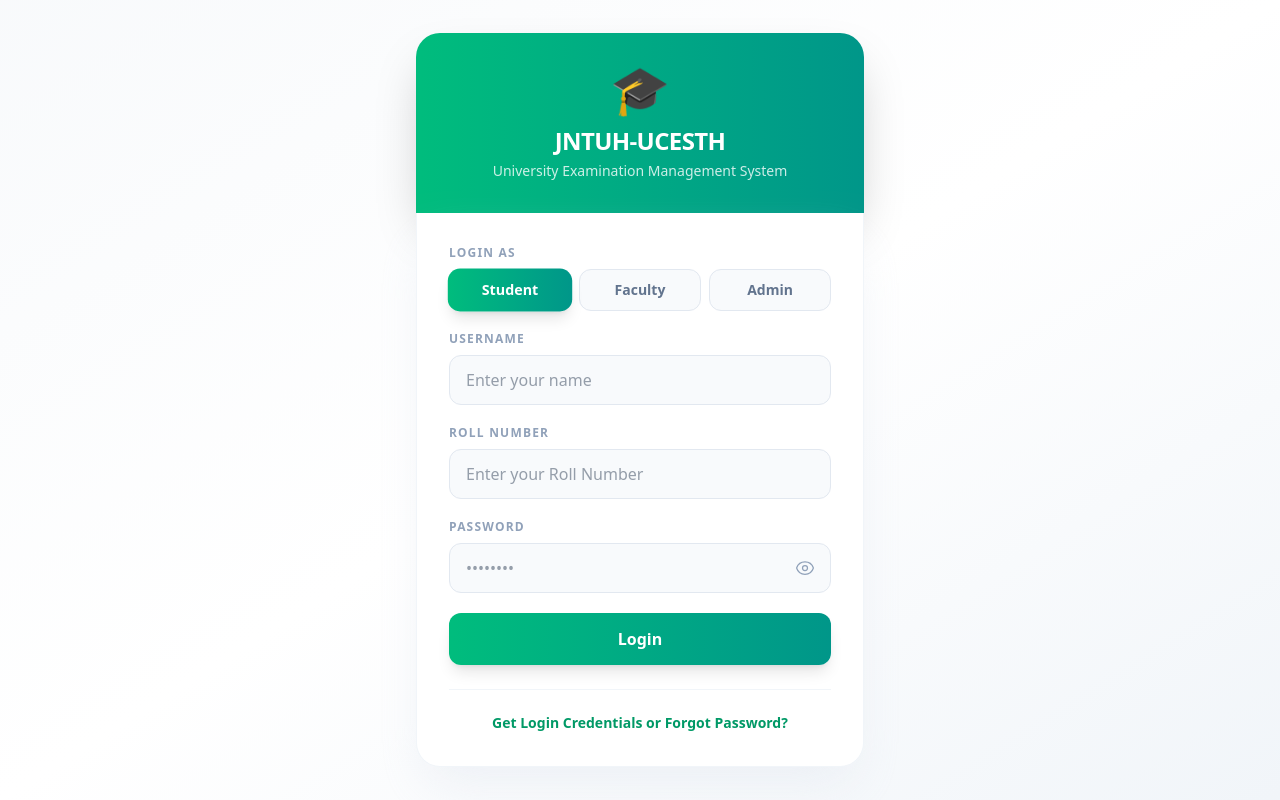
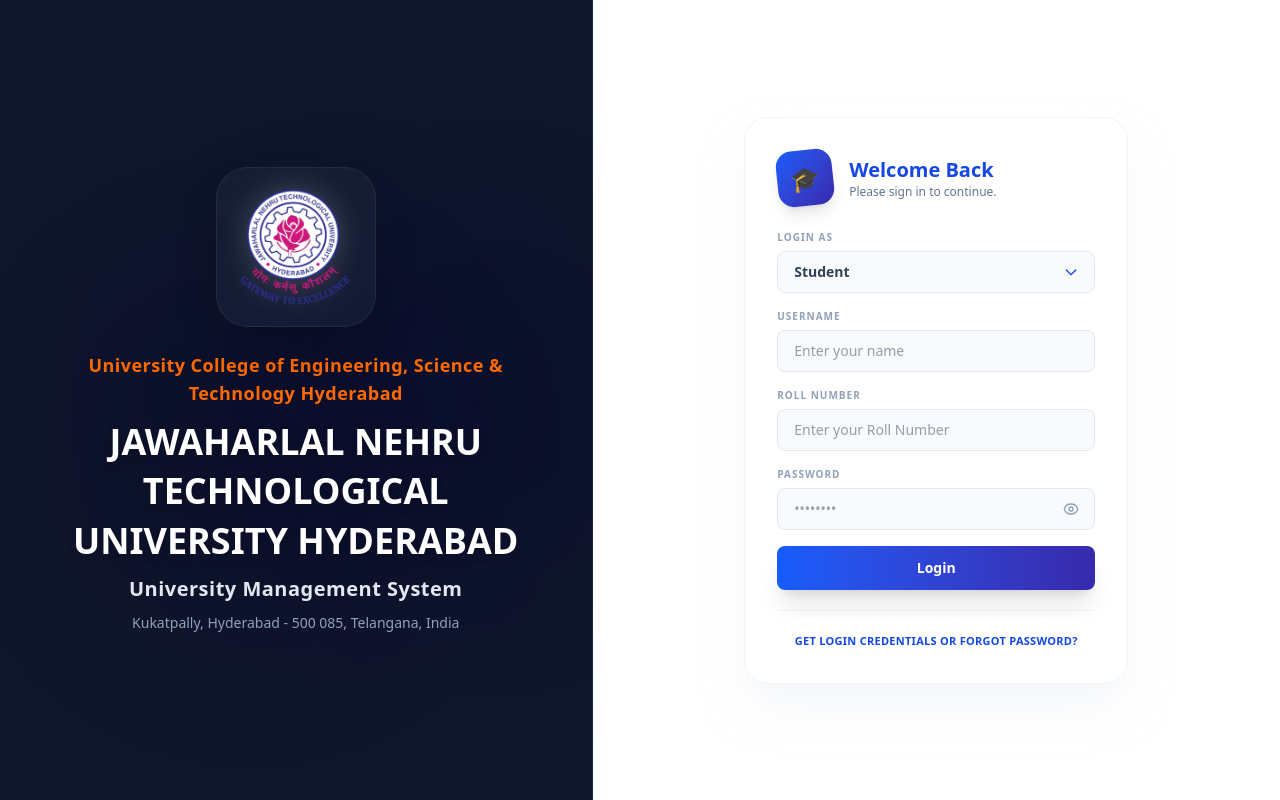
Before and after one commit to SriSreshta/UEMS, a React (Vite) app in the folder client/: page /login in a window 1280 px wide. Built offline with nearby package versions, Linux system fonts and the light colour scheme.

Commit message:
Modified Login Page

```diff
--- a/client/src/pages/Login.jsx
+++ b/client/src/pages/Login.jsx
@@ -3,6 +3,7 @@
 import React, { useState } from "react";
 import { useAuth } from "../auth/AuthContext";
 import { Link } from "react-router-dom";
+import logo from "../assets/jntuh-logo.png";
 
 const Login = () => {
   const [role, setRole] = useState("student");
@@ -54,58 +55,90 @@
     }
   };
 
-  const getRoleColor = () => {
-    switch (role) {
-      case "student": return { bg: "from-emerald-500 to-teal-600", ring: "ring-emerald-200", border: "border-emerald-200", text: "text-emerald-600" };
-      case "faculty": return { bg: "from-blue-500 to-indigo-600", ring: "ring-blue-200", border: "border-blue-200", text: "text-blue-600" };
-      case "admin": return { bg: "from-purple-500 to-violet-600", ring: "ring-purple-200", border: "border-purple-200", text: "text-purple-600" };
-      default: return { bg: "from-gray-500 to-gray-600", ring: "ring-gray-200", border: "border-gray-200", text: "text-gray-600" };
-    }
-  };
-
-  const colors = getRoleColor();
+  const colors = { bg: "from-blue-600 to-indigo-800", ring: "ring-blue-200", border: "border-blue-200", text: "text-blue-700" };
 
   return (
-    <div className="min-h-screen flex items-center justify-center bg-gradient-to-br from-slate-50 via-white to-slate-100 p-4">
-      <div className="w-full max-w-md">
-        {/* Header Card */}
-        <div className={`bg-gradient-to-r ${colors.bg} rounded-t-3xl p-8 text-center shadow-2xl`}>
-          <div className="text-5xl mb-3">{getRoleIcon()}</div>
-          <h1 className="text-2xl font-black text-white tracking-tight">JNTUH-UCESTH</h1>
-          <p className="text-white/80 text-sm font-medium mt-1">University Examination Management System</p>
+    <div className="min-h-screen flex flex-col lg:flex-row bg-slate-50 overflow-hidden">
+      {/* Left Panel: Branding & Logo */}
+      <div className="hidden lg:flex flex-1 relative items-center justify-center bg-slate-900 border-r border-slate-800">
+        {/* Animated fluid blur background */}
+        <div className="absolute top-1/4 left-1/4 w-96 h-96 bg-blue-600 rounded-full mix-blend-multiply filter blur-[128px] opacity-40 animate-blob"></div>
+        <div className="absolute top-1/3 right-1/4 w-96 h-96 bg-purple-600 rounded-full mix-blend-multiply filter blur-[128px] opacity-40 animate-blob animation-delay-2000"></div>
+        <div className="absolute bottom-1/4 left-1/2 w-96 h-96 bg-indigo-600 rounded-full mix-blend-multiply filter blur-[128px] opacity-40 animate-blob animation-delay-4000"></div>
+
+        <div className="relative z-10 flex flex-col items-center justify-center space-y-6 p-12 text-center w-full max-w-4xl">
+          <div className="w-40 h-40 bg-slate-800/50 backdrop-blur-xl rounded-[2rem] p-5 shadow-2xl border border-slate-700/50 flex items-center justify-center transform transition-transform hover:scale-105 duration-500 group">
+            <img src={logo} alt="JNTUH Logo" className="w-full h-full object-contain filter drop-shadow-[0_0_15px_rgba(255,255,255,0.2)] group-hover:drop-shadow-[0_0_25px_rgba(255,255,255,0.4)] transition-all duration-500" />
+          </div>
+          <div className="space-y-2.5">
+            <h3 className="text-base md:text-lg font-bold text-orange-500 tracking-wide">
+              University College of Engineering, Science & Technology Hyderabad
+            </h3>
+            <h2 className="text-2xl md:text-3xl lg:text-4xl font-black text-white leading-snug drop-shadow-lg uppercase">
+              Jawaharlal Nehru Technological University Hyderabad
+            </h2>
+            <p className="text-lg md:text-xl text-slate-200 font-semibold tracking-wide">
+              University Management System
+            </p>
+            <p className="text-xs md:text-sm text-slate-400 font-medium">
+              Kukatpally, Hyderabad - 500 085, Telangana, India
+            </p>
+          </div>
+        </div>
       </div>
 
-        {/* Form Card */}
-        <div className="bg-white rounded-b-3xl shadow-2xl shadow-slate-200/60 p-8 border border-slate-100 border-t-0">
-          <form onSubmit={handleSubmit} className="space-y-5">
-            {/* Role Selector */}
+      {/* Right Panel: Login Form */}
+      <div className="flex-1 flex flex-col justify-center p-4 sm:p-8 xl:p-12 relative bg-slate-50 lg:bg-white overflow-y-auto">
+        {/* Mobile Header */}
+        <div className="lg:hidden text-center mb-6 mt-4">
+          <div className="inline-block w-20 h-20 bg-slate-900 rounded-[1.5rem] p-3 shadow-xl mb-4">
+            <img src={logo} alt="JNTUH Logo" className="w-full h-full object-contain" />
+          </div>
+          <h1 className="text-2xl font-black text-slate-800 tracking-tight">JNTUH-UCESTH</h1>
+          <p className="text-slate-500 text-sm font-medium mt-1">University Management System</p>
+        </div>
+
+        <div className="w-full max-w-sm mx-auto my-auto">
+          <div className="bg-white rounded-[1.5rem] shadow-2xl shadow-slate-200/50 p-6 sm:p-8 border border-slate-100 relative">
+            <div className="mb-6 flex items-center gap-4">
+              <div className={`w-14 h-14 rounded-2xl bg-gradient-to-br ${colors.bg} flex items-center justify-center text-2xl shadow-lg transform -rotate-6 transition-all duration-300`}>
+                {getRoleIcon()}
+              </div>
               <div>
-              <label className="block text-xs font-bold text-slate-400 uppercase tracking-widest mb-2">Login As</label>
-              <div className="grid grid-cols-3 gap-2">
-                {["student", "faculty", "admin"].map(r => (
-                  <button
-                    key={r}
-                    type="button"
-                    onClick={() => { setRole(r); setError(""); }}
-                    className={`py-2.5 rounded-xl text-sm font-bold capitalize transition-all duration-200 ${
-                      role === r
-                        ? `bg-gradient-to-r ${getRoleColor().bg} text-white shadow-lg scale-[1.02]`
-                        : "bg-slate-50 text-slate-500 hover:bg-slate-100 border border-slate-200"
-                    }`}
+                <h2 className={`text-xl font-black ${colors.text}`}>Welcome Back</h2>
+                <p className="text-slate-500 text-xs font-medium">Please sign in to continue.</p>
+              </div>
+            </div>
+
+            <form onSubmit={handleSubmit} className="space-y-4">
+              {/* Role Selector (Dropdown) */}
+              <div>
+                <label className="block text-[10px] font-bold text-slate-400 uppercase tracking-widest mb-1.5">Login As</label>
+                <div className="relative group">
+                  <select
+                    value={role}
+                    onChange={(e) => { setRole(e.target.value); setError(""); }}
+                    className={`w-full px-4 py-2.5 bg-slate-50 border border-slate-200 rounded-lg focus:ring-2 focus:${colors.ring} focus:border-transparent outline-none appearance-none transition-all font-bold text-slate-700 cursor-pointer hover:bg-slate-100 text-sm`}
                   >
-                    {r}
-                  </button>
-                ))}
+                    <option value="student">Student</option>
+                    <option value="faculty">Faculty</option>
+                    <option value="admin">Admin</option>
+                  </select>
+                  <div className="absolute inset-y-0 right-0 flex items-center px-4 pointer-events-none">
+                    <svg className={`w-4 h-4 ${colors.text}`} fill="none" stroke="currentColor" viewBox="0 0 24 24">
+                      <path strokeLinecap="round" strokeLinejoin="round" strokeWidth="2" d="M19 9l-7 7-7-7"></path>
+                    </svg>
+                  </div>
                 </div>
               </div>
 
               {/* Username */}
               <div>
-              <label className="block text-xs font-bold text-slate-400 uppercase tracking-widest mb-2">Username</label>
+                <label className="block text-[10px] font-bold text-slate-400 uppercase tracking-widest mb-1.5">Username</label>
                 <input
                   type="text"
                   placeholder="Enter your name"
-                className={`w-full px-4 py-3 bg-slate-50 border border-slate-200 rounded-xl focus:ring-4 focus:${colors.ring} focus:border-transparent outline-none transition-all font-medium text-slate-700`}
+                  className={`w-full px-4 py-2.5 bg-slate-50 border border-slate-200 rounded-lg focus:ring-2 focus:${colors.ring} focus:border-transparent outline-none transition-all font-medium text-slate-700 hover:bg-slate-100 text-sm`}
                   value={username}
                   onChange={e => setUsername(e.target.value)}
                   required
@@ -116,11 +149,11 @@
               {/* Student: Roll Number */}
               {role === "student" && (
                 <div className="animate-fadeIn">
-                <label className="block text-xs font-bold text-slate-400 uppercase tracking-widest mb-2">Roll Number</label>
+                  <label className="block text-[10px] font-bold text-slate-400 uppercase tracking-widest mb-1.5">Roll Number</label>
                   <input
                     type="text"
                     placeholder="Enter your Roll Number"
-                  className="w-full px-4 py-3 bg-slate-50 border border-slate-200 rounded-xl focus:ring-4 focus:ring-emerald-200 focus:border-transparent outline-none transition-all font-medium text-slate-700"
+                    className="w-full px-4 py-2.5 bg-slate-50 border border-slate-200 rounded-lg focus:ring-2 focus:${colors.ring} focus:border-transparent outline-none transition-all font-medium text-slate-700 hover:bg-slate-100 text-sm"
                     value={rollNo}
                     onChange={e => setRollNo(e.target.value)}
                     required
@@ -131,11 +164,11 @@
               {/* Faculty: Faculty Code */}
               {role === "faculty" && (
                 <div className="animate-fadeIn">
-                <label className="block text-xs font-bold text-slate-400 uppercase tracking-widest mb-2">Faculty Code</label>
+                  <label className="block text-[10px] font-bold text-slate-400 uppercase tracking-widest mb-1.5">Faculty Code</label>
                   <input
                     type="text"
                     placeholder="Enter your Faculty Code"
-                  className="w-full px-4 py-3 bg-slate-50 border border-slate-200 rounded-xl focus:ring-4 focus:ring-blue-200 focus:border-transparent outline-none transition-all font-medium text-slate-700"
+                    className="w-full px-4 py-2.5 bg-slate-50 border border-slate-200 rounded-lg focus:ring-2 focus:${colors.ring} focus:border-transparent outline-none transition-all font-medium text-slate-700 hover:bg-slate-100 text-sm"
                     value={facultyCode}
                     onChange={e => setFacultyCode(e.target.value)}
                     required
@@ -145,12 +178,12 @@
 
               {/* Password with toggle */}
               <div>
-              <label className="block text-xs font-bold text-slate-400 uppercase tracking-widest mb-2">Password</label>
+                <label className="block text-[10px] font-bold text-slate-400 uppercase tracking-widest mb-1.5">Password</label>
                 <div className="relative">
                   <input
                     type={showPassword ? "text" : "password"}
                     placeholder="••••••••"
-                  className={`w-full px-4 py-3 pr-12 bg-slate-50 border border-slate-200 rounded-xl focus:ring-4 focus:${colors.ring} focus:border-transparent outline-none transition-all font-medium text-slate-700`}
+                    className={`w-full px-4 py-2.5 pr-10 bg-slate-50 border border-slate-200 rounded-lg focus:ring-2 focus:${colors.ring} focus:border-transparent outline-none transition-all font-medium text-slate-700 hover:bg-slate-100 text-sm`}
                     value={password}
                     onChange={e => setPassword(e.target.value)}
                     required
@@ -159,15 +192,15 @@
                   <button
                     type="button"
                     onClick={() => setShowPassword(!showPassword)}
-                  className="absolute right-3 top-1/2 -translate-y-1/2 text-slate-400 hover:text-slate-600 transition p-1"
+                    className="absolute right-3 top-1/2 -translate-y-1/2 text-slate-400 hover:text-slate-700 transition p-1"
                     tabIndex={-1}
                   >
                     {showPassword ? (
-                    <svg xmlns="http://www.w3.org/2000/svg" fill="none" viewBox="0 0 24 24" strokeWidth={1.5} stroke="currentColor" className="w-5 h-5">
+                      <svg xmlns="http://www.w3.org/2000/svg" fill="none" viewBox="0 0 24 24" strokeWidth={2} stroke="currentColor" className="w-4 h-4">
                         <path strokeLinecap="round" strokeLinejoin="round" d="M3.98 8.223A10.477 10.477 0 0 0 1.934 12C3.226 16.338 7.244 19.5 12 19.5c.993 0 1.953-.138 2.863-.395M6.228 6.228A10.451 10.451 0 0 1 12 4.5c4.756 0 8.773 3.162 10.065 7.498a10.522 10.522 0 0 1-4.293 5.774M6.228 6.228 3 3m3.228 3.228 3.65 3.65m7.894 7.894L21 21m-3.228-3.228-3.65-3.65m0 0a3 3 0 1 0-4.243-4.243m4.242 4.242L9.88 9.88" />
                       </svg>
                     ) : (
-                    <svg xmlns="http://www.w3.org/2000/svg" fill="none" viewBox="0 0 24 24" strokeWidth={1.5} stroke="currentColor" className="w-5 h-5">
+                      <svg xmlns="http://www.w3.org/2000/svg" fill="none" viewBox="0 0 24 24" strokeWidth={2} stroke="currentColor" className="w-4 h-4">
                         <path strokeLinecap="round" strokeLinejoin="round" d="M2.036 12.322a1.012 1.012 0 0 1 0-.639C3.423 7.51 7.36 4.5 12 4.5c4.638 0 8.573 3.007 9.963 7.178.07.207.07.431 0 .639C20.577 16.49 16.64 19.5 12 19.5c-4.638 0-8.573-3.007-9.963-7.178Z" />
                         <path strokeLinecap="round" strokeLinejoin="round" d="M15 12a3 3 0 1 1-6 0 3 3 0 0 1 6 0Z" />
                       </svg>
@@ -178,8 +211,8 @@
 
               {/* Error Message */}
               {error && (
-              <div className="p-3 bg-red-50 border border-red-100 rounded-xl text-red-600 text-sm font-semibold flex items-center gap-2">
-                <svg xmlns="http://www.w3.org/2000/svg" fill="none" viewBox="0 0 24 24" strokeWidth={2} stroke="currentColor" className="w-4 h-4 flex-shrink-0">
+                <div className="p-3 bg-red-50 border border-red-100 rounded-lg text-red-600 text-xs font-bold flex items-center gap-2 animate-fadeIn">
+                  <svg xmlns="http://www.w3.org/2000/svg" fill="none" viewBox="0 0 24 24" strokeWidth={2.5} stroke="currentColor" className="w-4 h-4 flex-shrink-0">
                     <path strokeLinecap="round" strokeLinejoin="round" d="M12 9v3.75m9-.75a9 9 0 1 1-18 0 9 9 0 0 1 18 0Zm-9 3.75h.008v.008H12v-.008Z" />
                   </svg>
                   {error}
@@ -190,7 +223,7 @@
               <button
                 type="submit"
                 disabled={loading}
-              className={`w-full bg-gradient-to-r ${colors.bg} text-white py-3.5 rounded-xl font-bold text-base shadow-lg hover:shadow-xl active:scale-[0.98] transition-all duration-200 disabled:opacity-50 disabled:cursor-not-allowed`}
+                className={`w-full bg-gradient-to-r ${colors.bg} text-white py-3 rounded-lg font-bold text-sm shadow-xl hover:opacity-90 hover:-translate-y-0.5 active:translate-y-0 transition-all duration-200 disabled:opacity-50 disabled:cursor-not-allowed disabled:hover:translate-y-0`}
               >
                 {loading ? (
                   <span className="flex items-center justify-center gap-2">
@@ -205,14 +238,15 @@
             </form>
 
             {/* Forgot Password */}
-          <div className="mt-6 text-center pt-5 border-t border-slate-100">
+            <div className="mt-5 text-center pt-4 border-t border-slate-100">
               <Link
                 to="/forgot-password"
                 state={{ role }}
-              className={`${colors.text} text-sm font-semibold hover:underline transition`}
+                className={`${colors.text} text-[11px] font-bold hover:underline transition uppercase tracking-wide`}
               >
                 Get Login Credentials or Forgot Password?
               </Link>
+            </div>
           </div>
         </div>
       </div>
@@ -224,7 +258,25 @@
           to { opacity: 1; transform: translateY(0); }
         }
         .animate-fadeIn {
-          animation: fadeIn 0.2s ease-out;
+          animation: fadeIn 0.3s ease-out;
+        }
+        @keyframes blob {
+          0% { transform: translate(0px, 0px) scale(1); }
+          33% { transform: translate(30px, -50px) scale(1.1); }
+          66% { transform: translate(-20px, 20px) scale(0.9); }
+          100% { transform: translate(0px, 0px) scale(1); }
+        }
+        .animate-blob {
+          animation: blob 8s infinite;
+        }
+        .animation-delay-2000 {
+          animation-delay: 2s;
+        }
+        .animation-delay-4000 {
+          animation-delay: 4s;
+        }
+        select::-ms-expand {
+          display: none;
         }
       `}</style>
     </div>
```
Lines whose indentation alone changed are shown as unchanged.
